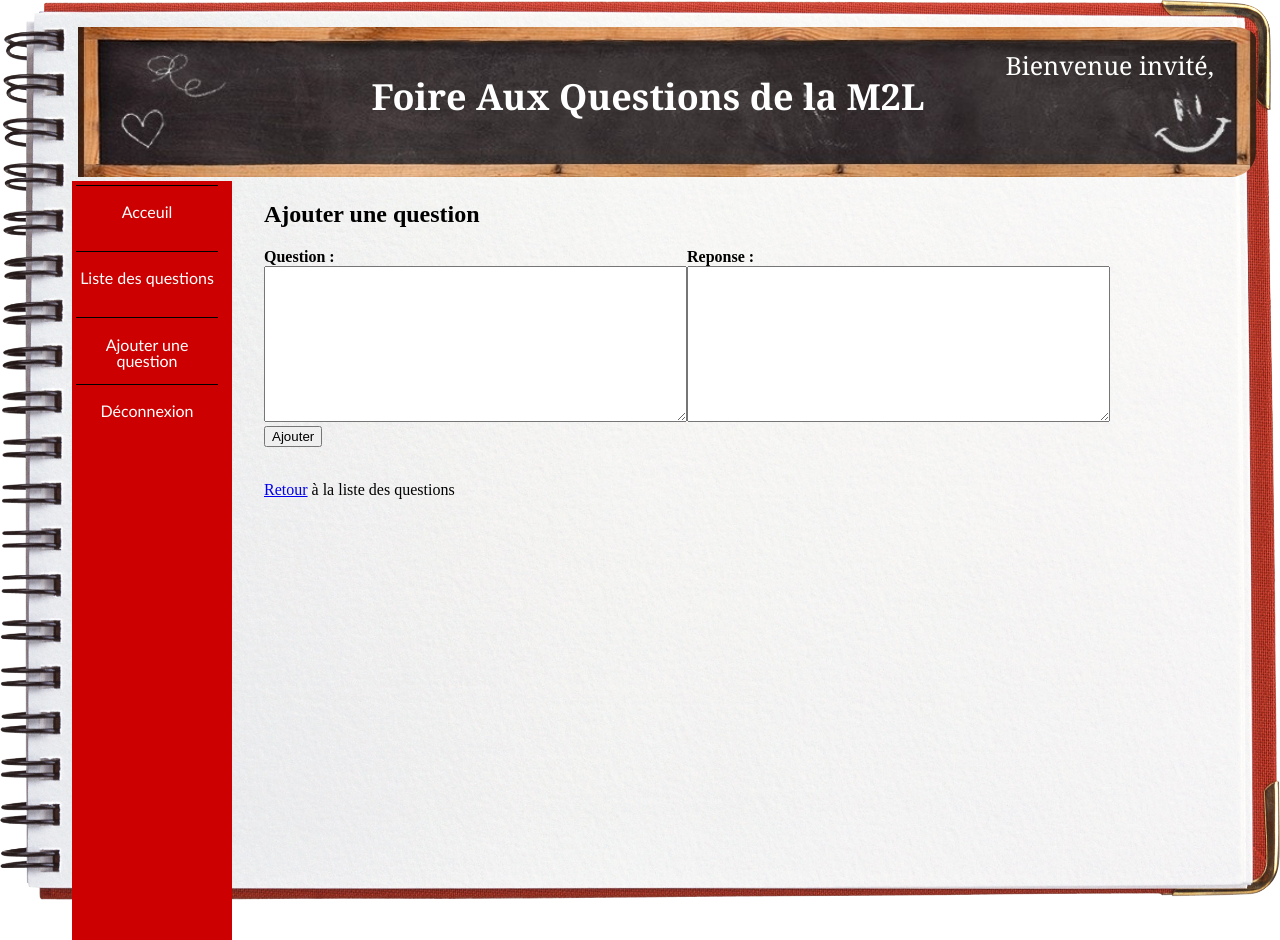
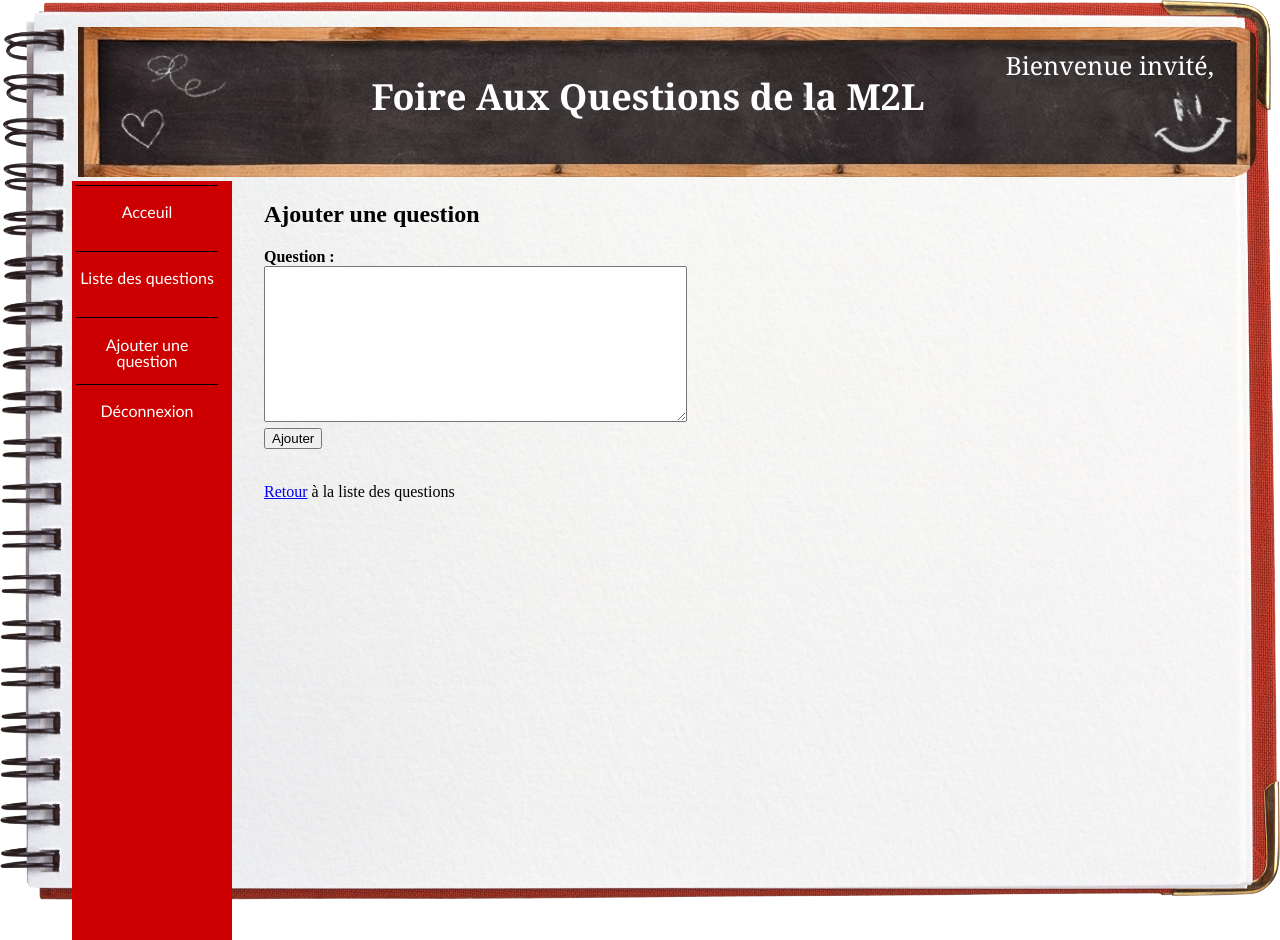
Before and after one commit to flosrn/FAQ_M2L, a PHP site: page /ajouter_question.php in a window 1280 px wide. Shown: the top 940 px of the page. Run offline with PHP 8.4, Linux system fonts and the light colour scheme.

Commit message:
recherche

```diff
--- a/m2l_SERAN_Florian/ajouter_question.php
+++ b/m2l_SERAN_Florian/ajouter_question.php
@@ -6,17 +6,17 @@ $questionok = "";
 if (isset($_SESSION['pseudo'])) {
   if(isset($_POST['submit'])) {
     $question = $_POST['question'];
-    $reponse = $_POST['reponse'];
+    //$reponse = $_POST['reponse'];
 
     $dsn = 'mysql:host=localhost;dbname=m2l v2.0'; //Ou se situe la bdd
     $con = new PDO($dsn,'root','',array(PDO::MYSQL_ATTR_INIT_COMMAND => "SET NAMES utf8"));
     $con->setAttribute(PDO::ATTR_ERRMODE,PDO::ERRMODE_EXCEPTION);
     $question = $con->quote($question);
-    $reponse = $con->quote($reponse);
+    //$reponse = $con->quote($reponse);
 
 
-    $sql = "insert into faq(question, reponse, dat_question, id_user)
-    values ($question, $reponse, SYSDATE(), ".$_SESSION['id_user'].")";
+    $sql = "insert into faq(question, dat_question, id_user)
+    values ($question, SYSDATE(), ".$_SESSION['id_user'].")";
 
     try
     {
@@ -58,10 +58,8 @@ else {
          <label for="question"><strong>Question :</strong></label><br \>  <!--Champs de texte "Question"-->
          <textarea name="question" id="question" rows="10" cols="50" required></textarea>
        </div>
-       <div id="q2">
-        <label for="reponse"><strong>Reponse :</strong></label><br \>     <!--Champs de texte "Réponse"-->
-        <textarea name="reponse" id="reponse" rows="10" cols="50"></textarea>
-      </div>
+
+      <br /><br /><br /><br /><br /><br /><br /><br /><br /><br />
       <input type="submit" value="Ajouter" name="submit" /> <!--Bouton envoyer-->
     </form><br />
 
--- a/m2l_SERAN_Florian/liste_questions.php
+++ b/m2l_SERAN_Florian/liste_questions.php
@@ -39,7 +39,7 @@ session_start();
         $con = new PDO($dsn, 'root', '', array(PDO::MYSQL_ATTR_INIT_COMMAND => "SET NAMES utf8"));
 
         //Requête SQL pour rechercher les mots dans la base
-        $sql = "select id_faq, question, reponse, pseudo
+        $sql = "select id_faq, id_ligue, question, reponse, pseudo
         from faq
         join user on faq.id_user = user.id_user
         where question like '%" . $_POST['recherche'] . "%'
@@ -91,7 +91,7 @@ session_start();
         $con = new PDO($dsn, 'root', '', array(PDO::MYSQL_ATTR_INIT_COMMAND => "SET NAMES utf8"));
 
         //Requête SQL pour rechercher les mots dans la base
-        $sql = "select id_faq, question, reponse, pseudo
+        $sql = "select id_faq, id_ligue, question, reponse, pseudo
         from faq
         join user on faq.id_user = user.id_user
         where question like '%" . $_POST['recherche'] . "%'
@@ -141,7 +141,7 @@ session_start();
           $con = new PDO($dsn, 'root', '', array(PDO::MYSQL_ATTR_INIT_COMMAND => "SET NAMES utf8"));
 
           //Requête SQL pour rechercher les mots dans la base
-          $sql = "select id_faq, question, reponse, pseudo
+          $sql = "select id_faq, id_ligue, question, reponse, pseudo
           from faq
           join user on faq.id_user = user.id_user
           where question like '%" . $_POST['recherche'] . "%'
```
